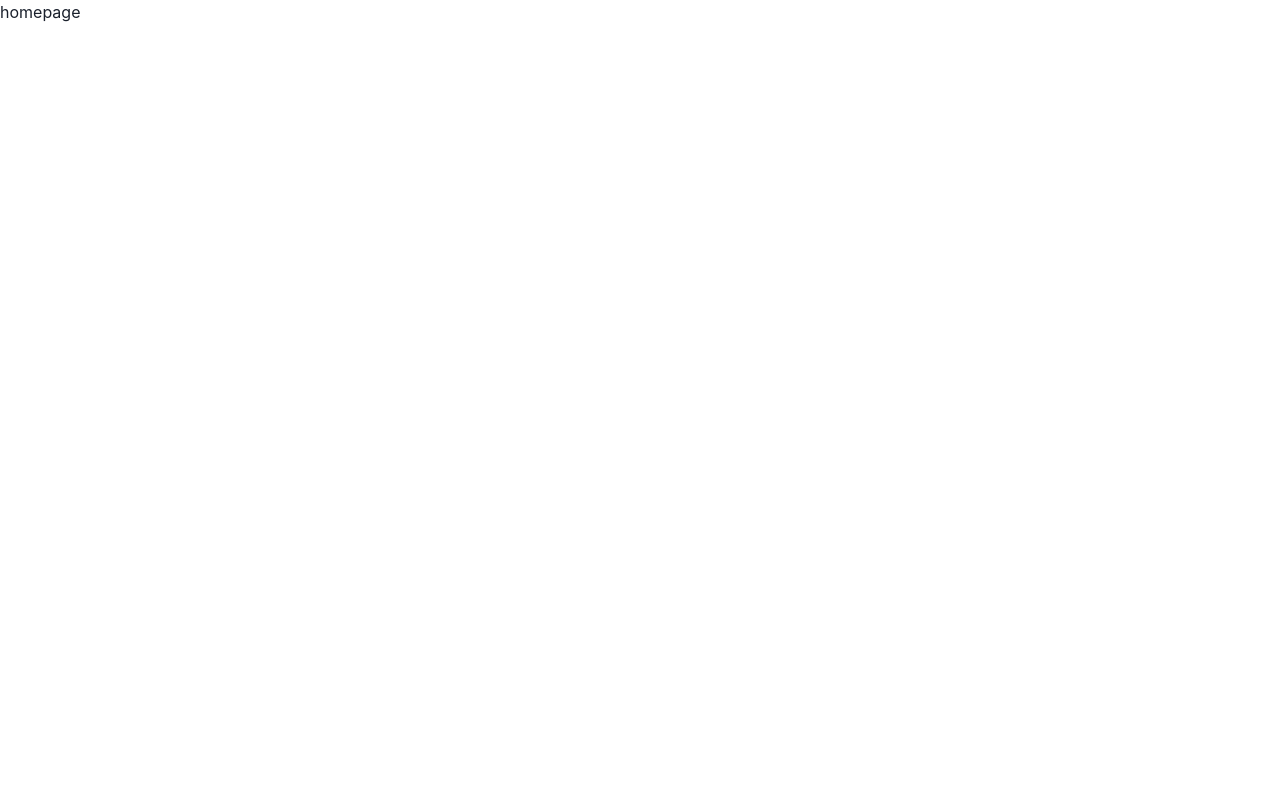
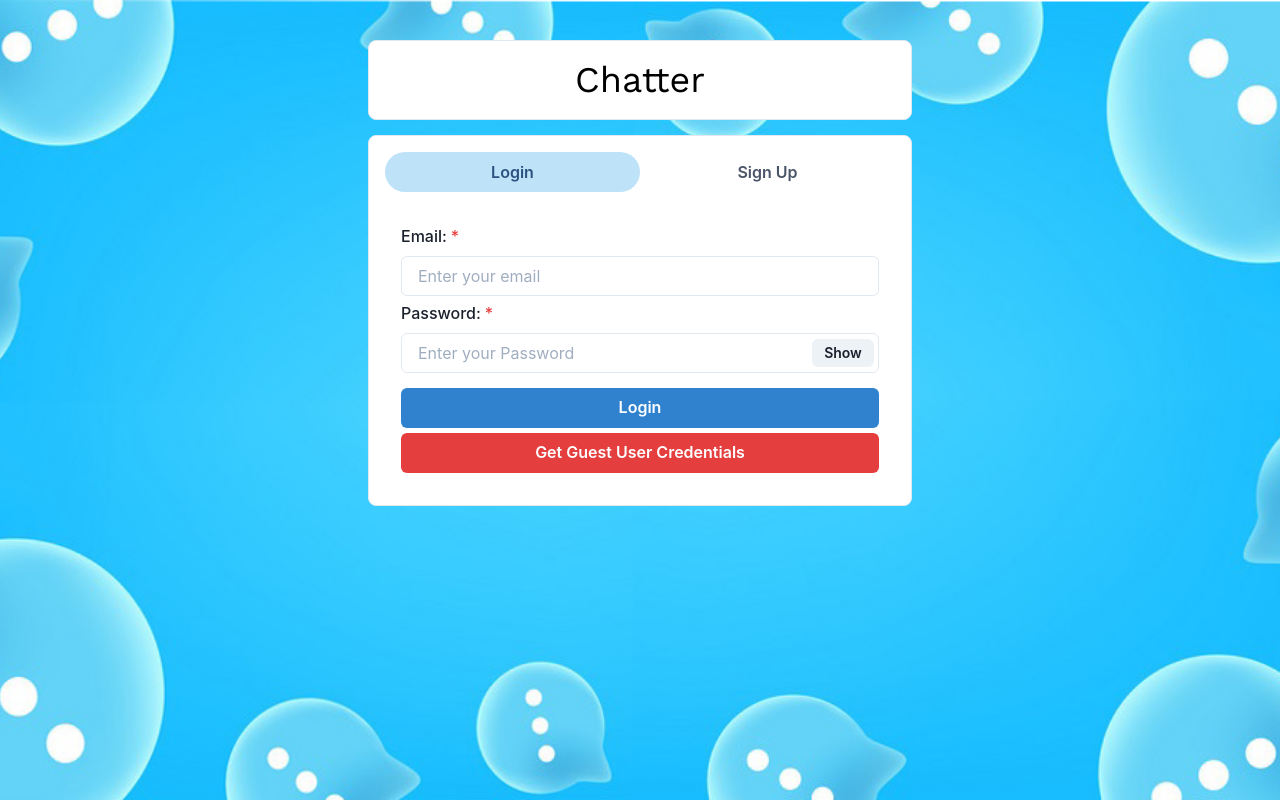
Before and after one commit to namitmalasi/Chatter, a React (Create React App) app in the folder frontend/: page / in a window 1280 px wide. Built offline with nearby package versions, Linux system fonts and the light colour scheme.

Commit message:
added the login and sign up component

```diff
--- a/frontend/src/App.css
+++ b/frontend/src/App.css
@@ -0,0 +1,9 @@
+@import url("https://fonts.googleapis.com/css2?family=Montserrat:wght@300;400;800&family=Work+Sans:wght@300;400&display=swap");
+
+.App {
+  min-height: 100vh;
+  display: flex;
+  background-image: url("./background.png");
+  background-size: cover;
+  background-position: center;
+}
--- a/frontend/src/Pages/HomePage.js
+++ b/frontend/src/Pages/HomePage.js
@@ -1,7 +1,53 @@
 import React from "react";
+import {
+  Box,
+  Container,
+  Tab,
+  TabList,
+  TabPanel,
+  TabPanels,
+  Tabs,
+  Text,
+} from "@chakra-ui/react";
+import Login from "../components/Authentication/Login";
+import SignUp from "../components/Authentication/SignUp";
 
 const HomePage = () => {
-  return <div>homepage</div>;
+  return (
+    <Container maxW="xl" centerContent>
+      <Box
+        d="flex"
+        justifyContent="center"
+        p={3}
+        bg="white"
+        w="100%"
+        m="40px 0 15px 0"
+        borderRadius="lg"
+        borderWidth="1px"
+      >
+        <Text fontSize="4xl" color="black" fontFamily="work sans">
+          Chatter
+        </Text>
+      </Box>
+
+      <Box bg="white" w="100%" p={4} borderRadius="lg" borderWidth="1px ">
+        <Tabs variant="soft-rounded">
+          <TabList mb="1em">
+            <Tab width="50%">Login</Tab>
+            <Tab width="50%">Sign Up</Tab>
+          </TabList>
+          <TabPanels>
+            <TabPanel>
+              <Login />
+            </TabPanel>
+            <TabPanel>
+              <SignUp />
+            </TabPanel>
+          </TabPanels>
+        </Tabs>
+      </Box>
+    </Container>
+  );
 };
 
 export default HomePage;
--- /dev/null
+++ b/frontend/src/components/Authentication/Login.js
@@ -0,0 +1,72 @@
+import {
+  Button,
+  FormControl,
+  FormLabel,
+  Input,
+  InputGroup,
+  InputRightElement,
+  VStack,
+} from "@chakra-ui/react";
+import React, { useState } from "react";
+
+const Login = () => {
+  const [show, setShow] = useState(false);
+  const [email, setEmail] = useState();
+  const [password, setPassword] = useState();
+
+  const handleClick = () => {
+    setShow(!show);
+  };
+
+  const submitHandler = () => {};
+  return (
+    <VStack spacing="5px">
+      <FormControl id="email" isRequired>
+        <FormLabel>Email:</FormLabel>
+        <Input
+          placeholder="Enter your email"
+          onChange={(e) => setEmail(e.target.value)}
+        />
+      </FormControl>
+
+      <FormControl id="password" isRequired>
+        <FormLabel>Password:</FormLabel>
+        <InputGroup>
+          <Input
+            type={show ? "text" : "password"}
+            placeholder="Enter your Password"
+            onChange={(e) => setPassword(e.target.value)}
+          />
+          <InputRightElement width="4.5rem">
+            <Button h="1.75rem" size="sm" onClick={handleClick}>
+              {show ? "Hide" : "Show"}
+            </Button>
+          </InputRightElement>
+        </InputGroup>
+      </FormControl>
+
+      <Button
+        colorScheme="blue"
+        width="100%"
+        style={{ marginTop: 15 }}
+        onClick={submitHandler}
+      >
+        Login
+      </Button>
+
+      <Button
+        variant="solid"
+        colorScheme="red"
+        width="100%"
+        onClick={() => {
+          setEmail("guest@example.com");
+          setPassword("123456");
+        }}
+      >
+        Get Guest User Credentials
+      </Button>
+    </VStack>
+  );
+};
+
+export default Login;
--- /dev/null
+++ b/frontend/src/components/Authentication/SignUp.js
@@ -0,0 +1,99 @@
+import {
+  Button,
+  FormControl,
+  FormLabel,
+  Input,
+  InputGroup,
+  InputRightElement,
+  VStack,
+} from "@chakra-ui/react";
+import React, { useState } from "react";
+
+const SignUp = () => {
+  const [show, setShow] = useState(false);
+  const [name, setName] = useState();
+  const [email, setEmail] = useState();
+  const [password, setPassword] = useState();
+  const [confirmPassword, setConfirmPassword] = useState();
+  const [pic, setPic] = useState();
+
+  const handleClick = () => {
+    setShow(!show);
+  };
+
+  const postDetails = (pics) => {};
+
+  const submitHandler = () => {};
+  return (
+    <VStack spacing="5px">
+      <FormControl id="first-name" isRequired>
+        <FormLabel>Name:</FormLabel>
+        <Input
+          placeholder="Enter your name"
+          onChange={(e) => setName(e.target.value)}
+        />
+      </FormControl>
+
+      <FormControl id="email" isRequired>
+        <FormLabel>Email:</FormLabel>
+        <Input
+          placeholder="Enter your email"
+          onChange={(e) => setEmail(e.target.value)}
+        />
+      </FormControl>
+
+      <FormControl id="password" isRequired>
+        <FormLabel>Password:</FormLabel>
+        <InputGroup>
+          <Input
+            type={show ? "text" : "password"}
+            placeholder="Enter your Password"
+            onChange={(e) => setPassword(e.target.value)}
+          />
+          <InputRightElement width="4.5rem">
+            <Button h="1.75rem" size="sm" onClick={handleClick}>
+              {show ? "Hide" : "Show"}
+            </Button>
+          </InputRightElement>
+        </InputGroup>
+      </FormControl>
+
+      <FormControl id="password" isRequired>
+        <FormLabel>Confirm Password</FormLabel>
+        <InputGroup>
+          <Input
+            type={show ? "text" : "password"}
+            placeholder="Confirm Password"
+            onChange={(e) => setPassword(e.target.value)}
+          />
+          <InputRightElement width="4.5rem">
+            <Button h="1.75rem" size="sm" onClick={handleClick}>
+              {show ? "Hide" : "Show"}
+            </Button>
+          </InputRightElement>
+        </InputGroup>
+      </FormControl>
+
+      <FormControl id="pic">
+        <FormLabel>Upload your picture</FormLabel>
+        <Input
+          type="file"
+          p={1.5}
+          accept="image/*"
+          onChange={(e) => postDetails(e.target.files[0])}
+        />
+      </FormControl>
+
+      <Button
+        colorScheme="blue"
+        width="100%"
+        style={{ marginTop: 15 }}
+        onClick={submitHandler}
+      >
+        Sign Up
+      </Button>
+    </VStack>
+  );
+};
+
+export default SignUp;
```
Also changed, not shown: frontend/src/background.png (added).
